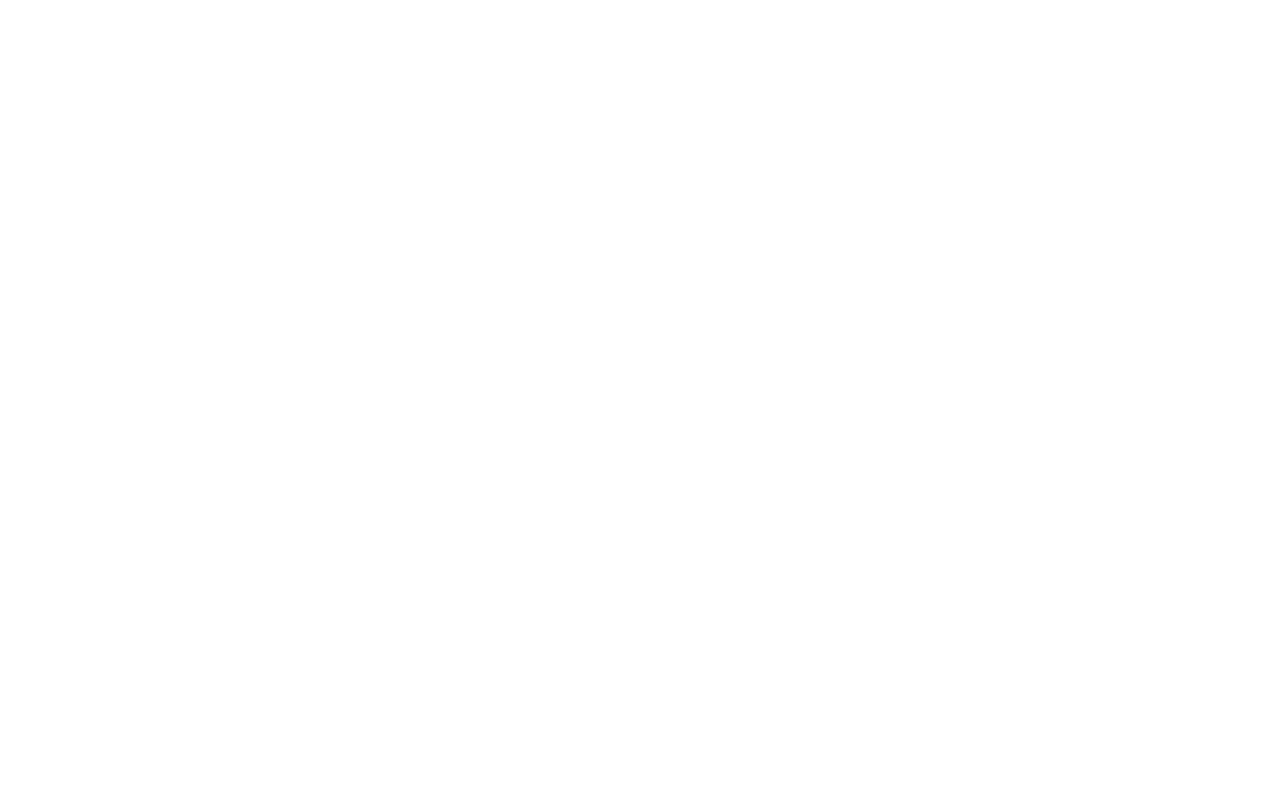
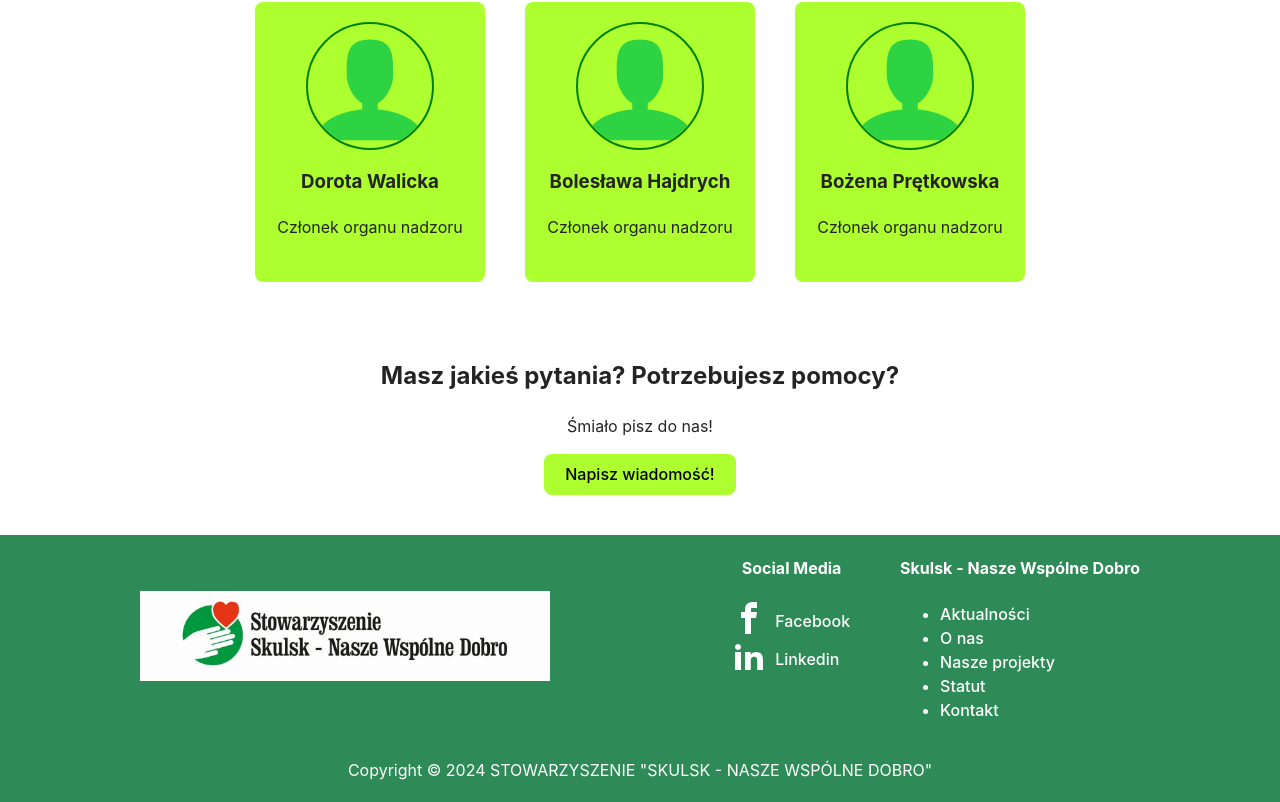
Before and after one commit to MatPaluch/Skulsk-Nasze-Wspolne-Dobro, a React (Vite) app: page / in a window 1280 px wide. Before the commit this address had no page. Shown: the part 1454-2256 px from the top of the page. Before the commit the page ends 800 px from the top, so only its background shows below. Built offline with nearby package versions, Linux system fonts and the light colour scheme.

Commit message:
Update App.jsx

```diff
--- a/src/components/App.jsx
+++ b/src/components/App.jsx
@@ -9,11 +9,11 @@
 function App() {
   return (
     <Routes>
-      <Route path="/Skulsk-Nasze-Wspolne-Dobro/" element={<Layout />}>
+      <Route path="/" element={<Layout />}>
         <Route index element={<HomePage />} />
-        <Route path="/Skulsk-Nasze-Wspolne-Dobro/about" element={<AboutPage />} />
-        <Route path="/Skulsk-Nasze-Wspolne-Dobro/statute" element={<StatutePage />} />
-        <Route path="/Skulsk-Nasze-Wspolne-Dobro/contact" element={<ContactPage />} />
+        <Route path="/about" element={<AboutPage />} />
+        <Route path="/statute" element={<StatutePage />} />
+        <Route path="/contact" element={<ContactPage />} />
         <Route path="*" element={<PageNotFound />} />
       </Route>
     </Routes>
```
